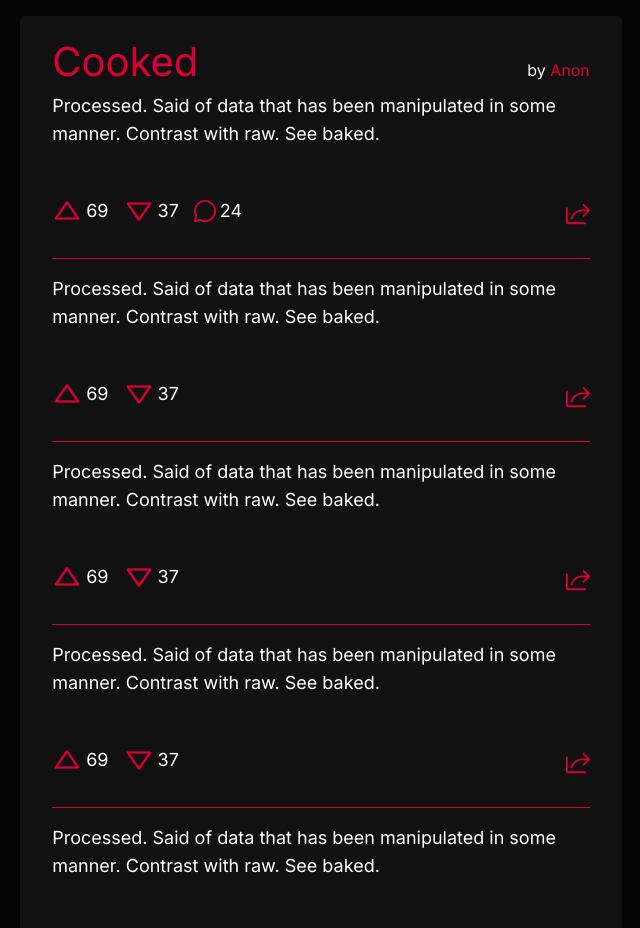
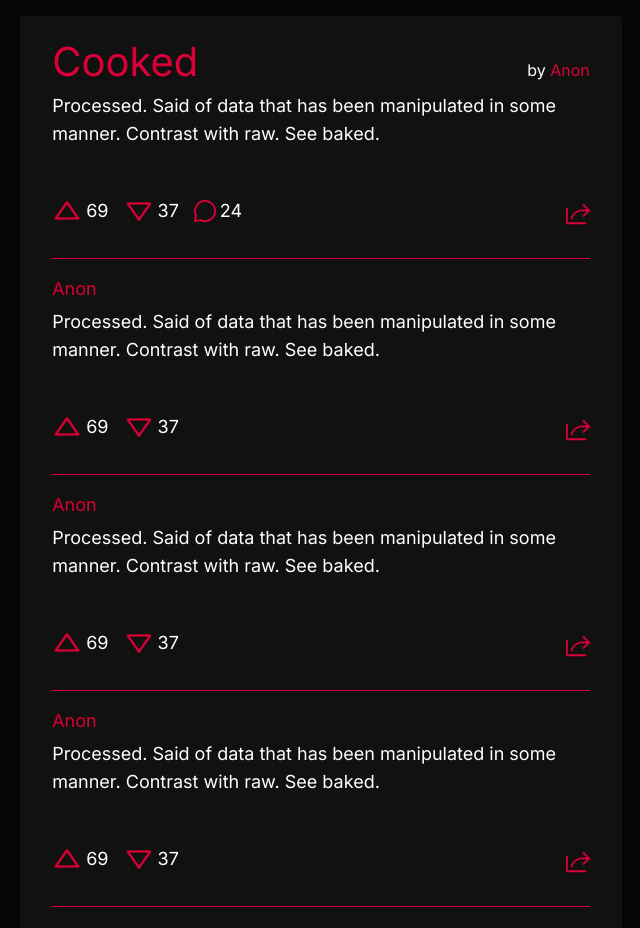
Before and after one commit to harshtohai/TechSlangs, a Next.js app: page /word in a window 1280 px wide. Shown: the top 928 px of the page, without its empty margins (319-959 px from the left). Built offline with nearby package versions, Linux system fonts and the light colour scheme.

Commit message:
added by thing.

```diff
--- a/src/app/word/page.tsx
+++ b/src/app/word/page.tsx
@@ -6,10 +6,10 @@ export default function WordPage() {
         <main className="flex w-full justify-center bg-secbg">
             <div className="w-[47%] flex flex-col bg-pribg items-center my-[1rem] rounded-[4px]">
                 <Post word='Cooked' by="Anon" description="Processed. Said of data that has been manipulated in some manner. Contrast with raw. See baked." upcount="69" downcount="37" commentscount="24" />
-                <Comment description="Processed. Said of data that has been manipulated in some manner. Contrast with raw. See baked." upvotes="69" downvotes="37" id="1"/>
-                <Comment description="Processed. Said of data that has been manipulated in some manner. Contrast with raw. See baked." upvotes="69" downvotes="37" id="2"/>
-                <Comment description="Processed. Said of data that has been manipulated in some manner. Contrast with raw. See baked." upvotes="69" downvotes="37" id="3"/>
-                <Comment description="Processed. Said of data that has been manipulated in some manner. Contrast with raw. See baked." upvotes="69" downvotes="37" id="4"/>
+                <Comment description="Processed. Said of data that has been manipulated in some manner. Contrast with raw. See baked." upvotes="69" downvotes="37" id="1" by="Anon"/>
+                <Comment description="Processed. Said of data that has been manipulated in some manner. Contrast with raw. See baked." upvotes="69" downvotes="37" id="1" by="Anon"/>
+                <Comment description="Processed. Said of data that has been manipulated in some manner. Contrast with raw. See baked." upvotes="69" downvotes="37" id="1" by="Anon"/>
+                <Comment description="Processed. Said of data that has been manipulated in some manner. Contrast with raw. See baked." upvotes="69" downvotes="37" id="1" by="Anon"/>
             </div>
         </main>
     )
--- a/src/components/comment.tsx
+++ b/src/components/comment.tsx
@@ -1,6 +1,6 @@
 import Button from "./buttons"
 
-export default function Comment({description,upvotes,downvotes,id}:{description:string,upvotes:string,downvotes:string,id:string}){
+export default function Comment({description,upvotes,downvotes,id,by}:{description:string,upvotes:string,downvotes:string,id:string,by:string}){
 
     const down = <svg xmlns="http://www.w3.org/2000/svg" width="30" height="30" viewBox="0 0 40 40" fill="none">
     <path d="M36.4767 9.22668C36.3352 8.95742 36.1229 8.7319 35.8627 8.57447C35.6025 8.41704 35.3042 8.33366 35 8.33334H5.00002C4.69642 8.3346 4.39891 8.41859 4.13948 8.57628C3.88006 8.73398 3.66852 8.95941 3.52763 9.22833C3.38674 9.49726 3.32183 9.7995 3.33987 10.1026C3.35791 10.4056 3.45822 10.698 3.63002 10.9483L18.63 32.615C18.7829 32.8371 18.9875 33.0187 19.2262 33.1441C19.4648 33.2695 19.7304 33.3351 20 33.3351C20.2696 33.3351 20.5352 33.2695 20.7739 33.1441C21.0125 33.0187 21.2171 32.8371 21.37 32.615L36.37 10.9483C36.5435 10.6985 36.6452 10.406 36.664 10.1024C36.6828 9.79887 36.618 9.49598 36.4767 9.22668ZM20 28.7383L8.18002 11.6667H31.82L20 28.7383Z" fill="#DA0037" stroke="#111111" strokeWidth="0.3"/>
@@ -22,6 +22,11 @@ export default function Comment({description,upvotes,downvotes,id}:{description:
             </div>
             <div className="w-full flex items-center justify-center  bg-pribg rounded-[4px] my-[0.5rem] mb-[1rem] py-[0.5rem] pb-[1rem] px-[2rem]" id={id}>
                 <div className=" w-full justify-between flex flex-col" >
+                    <div className="mb-[5px]">
+                        <div>
+                          <span className="text-text text-lg">{by}</span>
+                        </div>
+                    </div>
                     <div className="flex justify-between flex-col">
                         <div>
                             <h3 className="text-lg ">{description}</h3>
```
